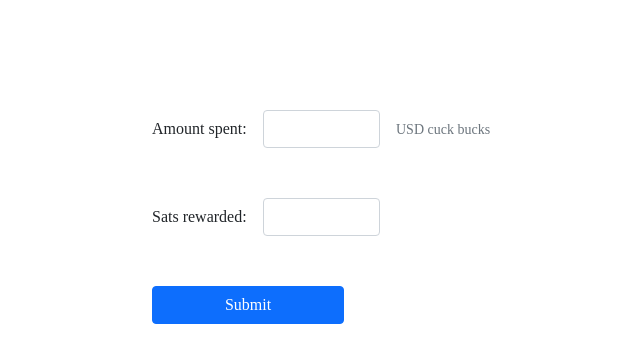
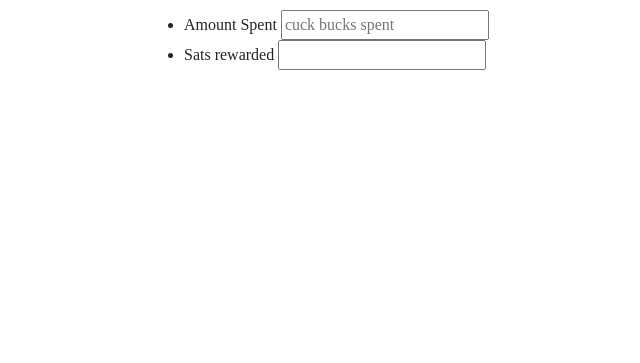
Before and after one commit to figgyfigs/sats-gains-app, a Flask app: page / in a window 1280 px wide. Shown: the part 292-655 px from the top of the page, without its empty margins (296-936 px from the left). Run offline with Flask 2, Linux system fonts and the light colour scheme; data that the repository does not hold is empty.

Commit message:
Added a simpler form

```diff
--- a/static/css/style.css
+++ b/static/css/style.css
@@ -28,7 +28,7 @@ body {
     margin-top: 100px;
     margin-left: auto;
     margin-right: auto;
-    text-align: left;
+    text-align: center;
 }
 
 .row {
--- a/templates/index.html
+++ b/templates/index.html
@@ -21,7 +21,20 @@
         <h4>Current Bitcoin Price: {{ bitcoin_price }}</h4>
     </div>
 
-    <div class="form">
+    <form>
+        <ul>
+            <li>
+                <label>Amount Spent</label>
+                <input type="text" name="amount" id="money-spent" placeholder="cuck bucks spent" />
+            </li>
+            <li>
+                <label>Sats rewarded</label>
+                <input type="text" name="sats" id="sats-rewarded" />
+            </li>
+        </ul>
+    </form>
+
+    <!-- <div class="form">
         <form method="POST">
             <div class="row g-3 align-items-center">
                 <div class="col-auto">
@@ -51,7 +64,7 @@
             </div>
             </div>
 	    <button type="submit" class="btn btn-primary">Submit</button>
-        </form>
+        </form> -->
     </div>
     </div>
 {% endblock %}
```
